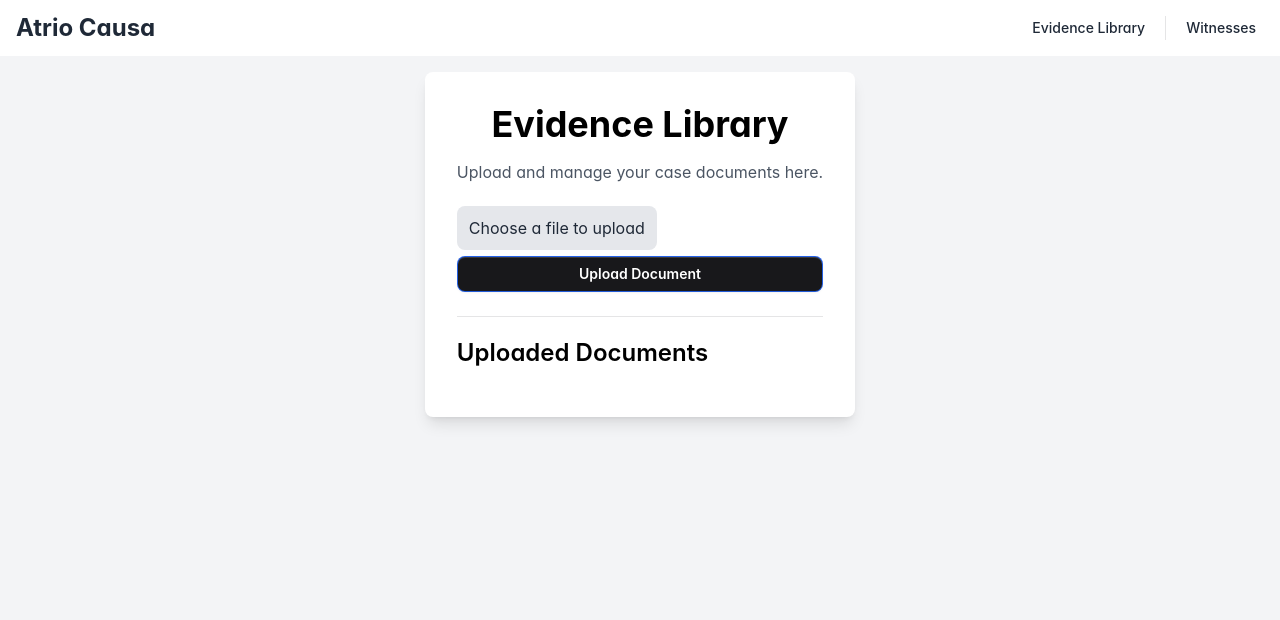
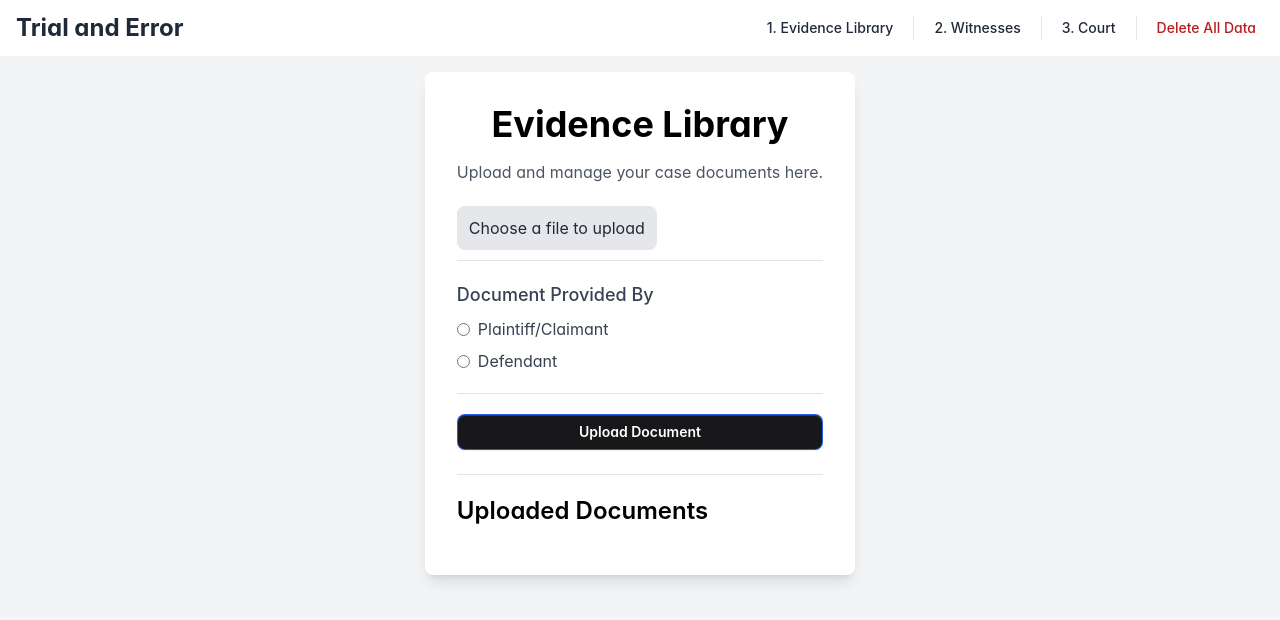
Before and after one commit to HackTrinity16/hacktrinity-front, a React (Vite) app: page /evidence in a window 1280 px wide. Shown: the top 620 px of the page. Built offline with nearby package versions, Linux system fonts and the light colour scheme.

Commit message:
feat: name and features

```diff
--- a/index.html
+++ b/index.html
@@ -4,7 +4,7 @@
     <meta charset="UTF-8" />
     <link rel="icon" type="image/ico" href="/favicon.ico" />
     <meta name="viewport" content="width=device-width, initial-scale=1.0" />
-    <title>Atrio Causa</title>
+    <title>Trial and Error</title>
   </head>
   <body>
     <div id="root"></div>
--- a/src/Navigation.jsx
+++ b/src/Navigation.jsx
@@ -15,6 +15,12 @@ function Navigation() {
         }
     }, [location]);
 
+    const handleDeleteData = () => {
+        localStorage.removeItem('caseNumber');
+        setCaseNumber(null);
+        navigate('/');
+    };
+
     return (
         <header className="bg-white shadow-md">
             <Navbar className="max-w-screen-lg mx-auto flex justify-between items-center p-4">
@@ -22,7 +28,7 @@ function Navigation() {
                 <NavbarSection className="flex items-center">
                     <button onClick={() => navigate('/')}>
                         <h1 className="text-2xl font-bold text-gray-800">
-                            Atrio Causa
+                            Trial and Error
                         </h1>
                     </button>
                     {caseNumber && (
@@ -36,11 +42,19 @@ function Navigation() {
                 {location.pathname !== '/' && (
                     <NavbarSection className="flex items-center gap-6">
                         <NavbarItem onClick={() => navigate('/evidence')}>
-                            <h2 className="text-gray-800 hover:text-blue-600 cursor-pointer">Evidence Library</h2>
+                            <h2 className="text-gray-800 hover:text-blue-600 cursor-pointer">1. Evidence Library</h2>
                         </NavbarItem>
                         <NavbarDivider />
                         <NavbarItem onClick={() => navigate('/witnesses')}>
-                            <h2 className="text-gray-800 hover:text-blue-600 cursor-pointer">Witnesses</h2>
+                            <h2 className="text-gray-800 hover:text-blue-600 cursor-pointer">2. Witnesses</h2>
+                        </NavbarItem>
+                        <NavbarDivider />
+                        <NavbarItem onClick={() => navigate('/room')}>
+                            <h2 className="text-gray-800 hover:text-blue-600 cursor-pointer">3. Court</h2>
+                        </NavbarItem>
+                        <NavbarDivider />
+                        <NavbarItem onClick={handleDeleteData}>
+                            <h2 className="text-red-700 hover:text-blue-600 cursor-pointer">Delete All Data</h2>
                         </NavbarItem>
                     </NavbarSection>
                 )}
--- a/src/pages/EvidenceLibrary.jsx
+++ b/src/pages/EvidenceLibrary.jsx
@@ -5,15 +5,17 @@ import { Divider } from '../components/divider';
 function EvidenceLibrary() {
     const [documents, setDocuments] = useState([]);
     const [newDocument, setNewDocument] = useState(null);
+    const [provider, setProvider] = useState('');
 
     const handleFileChange = (e) => {
         setNewDocument(e.target.files[0]);
     };
 
     const handleUpload = () => {
-        if (newDocument) {
-            setDocuments([...documents, newDocument]);
+        if (newDocument && provider) {
+            setDocuments([...documents, { name: newDocument.name, provider }]);
             setNewDocument(null);
+            setProvider('');
         }
     };
 
@@ -35,7 +37,35 @@ function EvidenceLibrary() {
                         {newDocument ? newDocument.name : 'Choose a file to upload'}
                     </label>
                 </div>
-
+                <Divider className="my-5" />
+                <div className="mb-4">
+                    <label className="block text-lg font-medium text-gray-700 mb-2">Document Provided By</label>
+                    <div className="flex items-center mb-2">
+                        <input
+                            type="radio"
+                            id="plaintiff"
+                            name="provider"
+                            value="plaintiff"
+                            checked={provider === 'plaintiff'}
+                            onChange={(e) => setProvider(e.target.value)}
+                            className="mr-2"
+                        />
+                        <label htmlFor="plaintiff" className="text-gray-700">Plaintiff/Claimant</label>
+                    </div>
+                    <div className="flex items-center">
+                        <input
+                            type="radio"
+                            id="defendant"
+                            name="provider"
+                            value="defendant"
+                            checked={provider === 'defendant'}
+                            onChange={(e) => setProvider(e.target.value)}
+                            className="mr-2"
+                        />
+                        <label htmlFor="defendant" className="text-gray-700">Defendant</label>
+                    </div>
+                </div>
+                <Divider className="my-5" />
                 <Button onClick={handleUpload} className="w-full bg-blue-600 text-white hover:bg-blue-700 cursor-pointer mb-4">
                     Upload Document
                 </Button>
@@ -46,7 +76,7 @@ function EvidenceLibrary() {
                 <ul className="list-disc pl-5 space-y-2">
                     {documents.map((doc, index) => (
                         <li key={index} className="flex items-center justify-between bg-gray-100 p-2 rounded-lg shadow-sm">
-                            <span>{doc.name}</span>
+                            <span>{doc.name} ({doc.provider})</span>
                             <Button color='red' className=" text-white hover:cursor-pointer p-1 rounded-lg">
                                 Delete
                             </Button>
--- a/src/pages/Home.jsx
+++ b/src/pages/Home.jsx
@@ -83,7 +83,7 @@ function Home() {
                             onChange={(e) => setRole(e.target.value)}
                             className="mr-2"
                         />
-                        <label htmlFor="plaintiff" className="text-gray-700">Plaintiff</label>
+                        <label htmlFor="plaintiff" className="text-gray-700">Plaintiff/Claimant</label>
                     </div>
                     <div className="flex items-center">
                         <input
--- a/src/pages/Room.jsx
+++ b/src/pages/Room.jsx
@@ -58,6 +58,20 @@ function Room() {
     const handleSelectDocument = (document) => {
         setSelectedDocument(document);
         setIsDocumentModalOpen(false);
+    };
+
+    const handleDownloadTranscription = () => {
+        const transcription = `[JUDGE]: Welcome to the courtroom. The case of the People v. Smith is now in session. The defendant is charged with first...
+[DEFENDER]: Your Honor, I would like to present evidence that the defendant was not present at the scene of the crime...
+[DEFENDANT]: The evidence presented by the defender is inadmissible...`;
+
+        const blob = new Blob([transcription], { type: 'text/plain' });
+        const url = URL.createObjectURL(blob);
+        const a = document.createElement('a');
+        a.href = url;
+        a.download = 'transcription.txt';
+        a.click();
+        URL.revokeObjectURL(url);
     };
 
     // Dynamically create jury members with different avatar sizes
@@ -140,7 +154,12 @@ function Room() {
                 </div>
 
                 <Sidebar className="w-full lg:w-2/5 bg-gray-50 shadow-lg p-6 rounded-lg ml-0 lg:ml-4">
-                    <h2 className="text-2xl font-semibold mb-6">Case Transcription</h2>
+                    <div className="flex justify-between items-center mb-6">
+                        <h2 className="text-2xl font-semibold">Case Transcription</h2>
+                        <Button color="gray" className="bg-gray-200 text-gray-800 hover:bg-gray-300 cursor-pointer" onClick={handleDownloadTranscription}>
+                            Download Transcription
+                        </Button>
+                    </div>
                     <Textarea
                         className="w-full p-3 border border-gray-300 rounded-lg mb-4 focus:ring-2 focus:ring-blue-500 overflow-y-auto"
                         placeholder="Transcription of the case will appear here..."
@@ -150,7 +169,7 @@ function Room() {
                                         [DEFENDER]: Your Honor, I would like to present evidence that the defendant was not present at the scene of the crime...
                                         [DEFENDANT]: The evidence presented by the defender is inadmissible...`}
                     />
-                    <Button color="gray" className="w-full bg-gray-200 text-gray-800 hover:bg-gray-300 mb-4 cursor-pointer" onClick={handleCallWitness}>Call witness</Button>
+                    <Button color="blue" className="w-full bg-blue-500 text-white hover:bg-gray-300 mb-4 cursor-pointer" onClick={handleCallWitness}>Call witness</Button>
                 </Sidebar>
             </div>
 
--- a/src/pages/Witnesses.jsx
+++ b/src/pages/Witnesses.jsx
@@ -4,7 +4,7 @@ import { Divider } from '../components/divider';
 
 function Witnesses() {
     const [witnesses, setWitnesses] = useState([]);
-    const [newWitness, setNewWitness] = useState({ name: '', testimony: '' });
+    const [newWitness, setNewWitness] = useState({ name: '', testimony: '', party: '' });
 
     const handleInputChange = (e) => {
         const { name, value } = e.target;
@@ -12,9 +12,9 @@ function Witnesses() {
     };
 
     const handleAddWitness = () => {
-        if (newWitness.name && newWitness.testimony) {
+        if (newWitness.name && newWitness.testimony && newWitness.party) {
             setWitnesses([...witnesses, newWitness]);
-            setNewWitness({ name: '', testimony: '' });
+            setNewWitness({ name: '', testimony: '', party: '' });
         }
     };
 
@@ -49,7 +49,35 @@ function Witnesses() {
                         rows="4"
                     ></textarea>
                 </div>
-
+                <Divider className="my-5" />
+                <div className="mb-4">
+                    <label className="block text-lg font-medium text-gray-700 mb-2">Witness called by</label>
+                    <div className="flex items-center mb-2">
+                        <input
+                            type="radio"
+                            id="plaintiff"
+                            name="party"
+                            value="plaintiff"
+                            checked={newWitness.party === 'plaintiff'}
+                            onChange={handleInputChange}
+                            className="mr-2"
+                        />
+                        <label htmlFor="plaintiff" className="text-gray-700">Plaintiff/Claimant</label>
+                    </div>
+                    <div className="flex items-center">
+                        <input
+                            type="radio"
+                            id="defendant"
+                            name="party"
+                            value="defendant"
+                            checked={newWitness.party === 'defendant'}
+                            onChange={handleInputChange}
+                            className="mr-2"
+                        />
+                        <label htmlFor="defendant" className="text-gray-700">Defendant</label>
+                    </div>
+                </div>
+                <Divider className="my-5" />
                 <Button onClick={handleAddWitness} className="w-full bg-blue-600 text-white hover:bg-blue-700 cursor-pointer mb-4">
                     Add Witness
                 </Button>
@@ -61,7 +89,7 @@ function Witnesses() {
                     {witnesses.map((witness, index) => (
                         <li key={index} className="flex items-center justify-between bg-gray-100 p-2 rounded-lg shadow-sm">
                             <div>
-                                <strong>{witness.name}</strong>: {witness.testimony}
+                                <strong>{witness.name}</strong>: {witness.testimony} ({witness.party})
                             </div>
                             <Button color='red' onClick={() => handleRemoveWitness(index)} className="text-white hover: cursor-pointer p-1 rounded-lg">
                                 Remove
```
